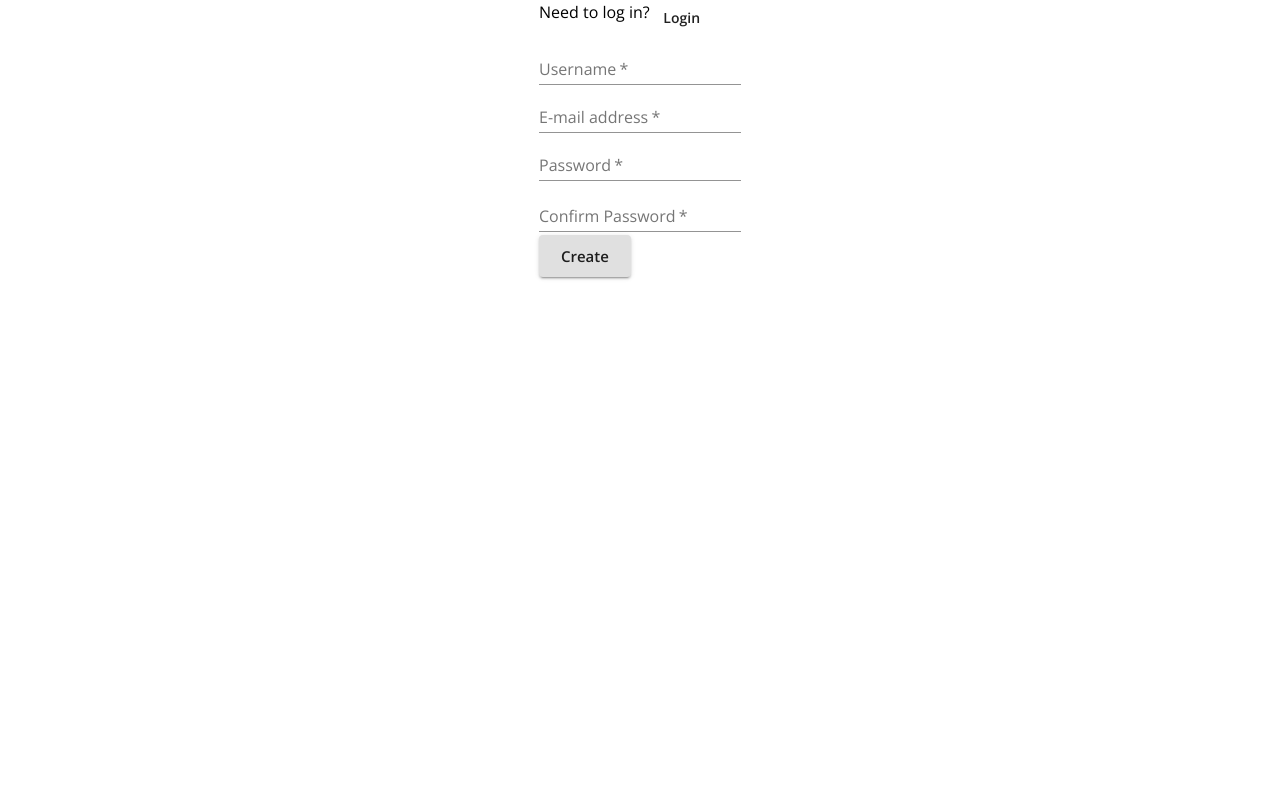
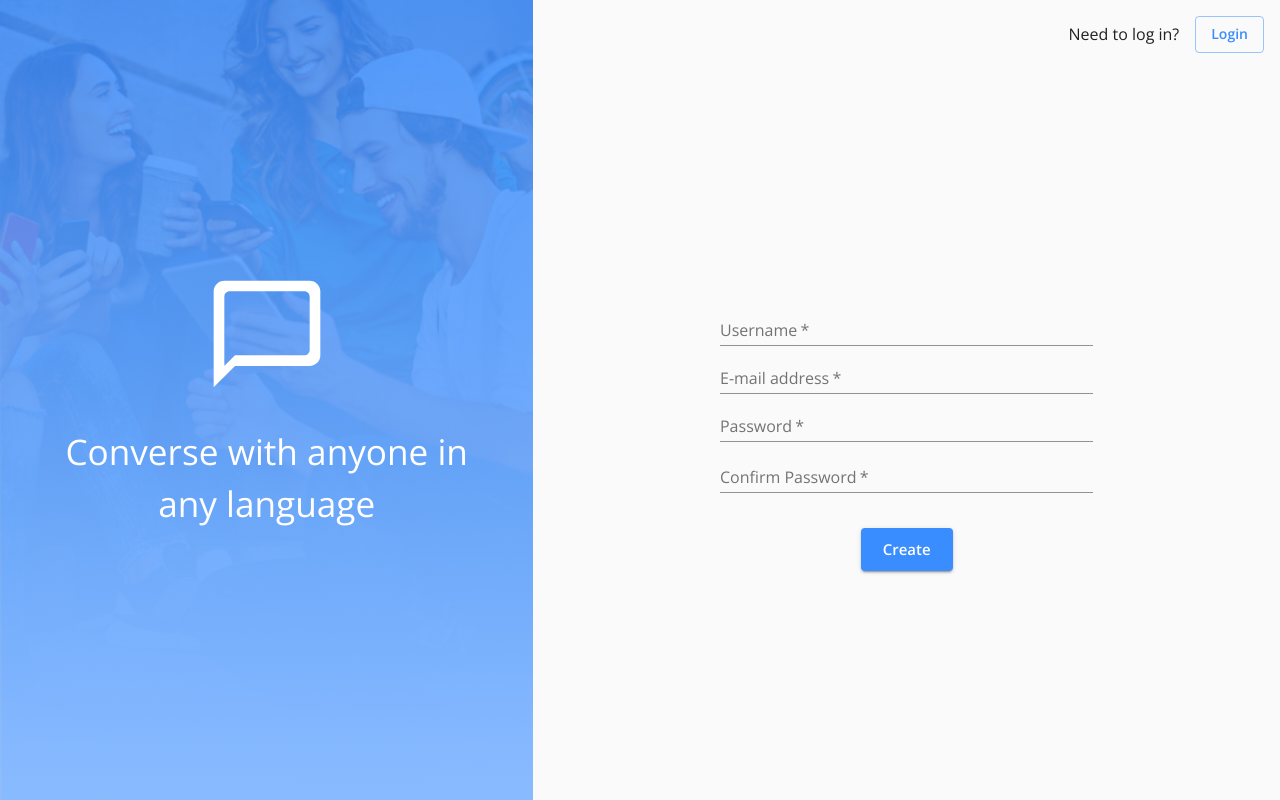
Before and after one commit to aein7/messenger-project, a React (Create React App) app in the folder client/: page / in a window 1280 px wide. Built offline with nearby package versions, Linux system fonts and the light colour scheme; no server answers.

Commit message:
Setup styling for registration page based on design spec; added assets folder for images

```diff
--- a/client/src/Signup.js
+++ b/client/src/Signup.js
@@ -9,13 +9,59 @@ import {
   FormControl,
   TextField,
   FormHelperText,
+  CssBaseline,
 } from "@material-ui/core";
+import ChatBubbleOutlineRoundedIcon from '@material-ui/icons/ChatBubbleOutlineRounded';
+import { makeStyles } from '@material-ui/core/styles';
+import bgImg from './assets/bg-img.png';
 import { register } from "./store/utils/thunkCreators";
 
-const Login = (props) => {
+
+const useStyles = makeStyles((theme) => ({
+  root: {
+    height: '100vh',
+  },
+  sideBanner: {
+    backgroundImage: `linear-gradient(rgb(58 141 255 / 85%), rgb(134 185 255 / 85%)), url(${bgImg})`,
+    backgroundRepeat: 'no-repeat',
+    backgroundSize: 'cover',
+    backgroundPosition: 'center',
+    minHeight: '100vh',
+  },
+  bannerText:{
+    color: 'white',
+    fontSize: '2.2rem',
+    margin: '0px 2rem 0px 2rem',
+  },
+  bannerIcon: {
+    color: 'white',
+    fontSize: '8rem',
+    alignSelf: 'center',
+    marginBottom: '5%',
+  },
+  signupForm:{
+    width: '100%',
+  },
+  formElem: {
+    width: '50%'
+  },
+  login: {
+    padding: '1rem',
+    '& p':{
+      margin: '0.4rem 1rem'
+    }
+  },
+  submitButton: {
+    marginTop: '2rem',
+  }
+
+}));
+
+const Signup = (props) => {
   const history = useHistory();
   const { user, register } = props;
   const [formErrorMessage, setFormErrorMessage] = useState({});
+  const classes = useStyles();
 
   const handleRegister = async (event) => {
     event.preventDefault();
@@ -37,16 +83,31 @@ const Login = (props) => {
   }
 
   return (
-    <Grid container justify="center">
-      <Box>
-        <Grid container item>
+    <Grid container component="main" className={classes.root}>
+      <CssBaseline />
+
+      {/* Side banner that should not show on small screens */}
+      <Box component={Grid}  item sm={4} md={5} display={{ xs: 'none', md: 'block' }}>
+        <Grid container className={classes.sideBanner}>
+          <Grid item container direction='column' justify='center' >
+            <ChatBubbleOutlineRoundedIcon align='center' className={classes.bannerIcon} />
+            <Typography align="center" className={classes.bannerText}>Converse with anyone in any language</Typography>
+          </Grid>
+        </Grid>
+      </Box>
+
+
+      <Grid container item direction='row' sm={12} md={7}>
+        <Grid container item justify='flex-end' alignItems='flex-start' className={classes.login}>
           <Typography>Need to log in?</Typography>
-          <Button onClick={() => history.push("/login")}>Login</Button>
+          <Button onClick={() => history.push("/login")} variant="outlined" color="primary">Login</Button>
         </Grid>
-        <form onSubmit={handleRegister}>
+
+        <Grid container item align='center' justify='center'>
+          <form onSubmit={handleRegister} className={classes.signupForm}>
             <Grid>
               <Grid>
-              <FormControl>
+                <FormControl className={classes.formElem}>
                   <TextField
                     aria-label="username"
                     label="Username"
@@ -57,7 +118,7 @@ const Login = (props) => {
                 </FormControl>
               </Grid>
               <Grid>
-              <FormControl>
+                <FormControl className={classes.formElem}>
                   <TextField
                     label="E-mail address"
                     aria-label="e-mail address"
@@ -68,7 +129,7 @@ const Login = (props) => {
                 </FormControl>
               </Grid>
               <Grid>
-              <FormControl error={!!formErrorMessage.confirmPassword}>
+                <FormControl className={classes.formElem} error={!!formErrorMessage.confirmPassword}>
                   <TextField
                     aria-label="password"
                     label="Password"
@@ -83,7 +144,7 @@ const Login = (props) => {
                 </FormControl>
               </Grid>
               <Grid>
-              <FormControl error={!!formErrorMessage.confirmPassword}>
+                <FormControl className={classes.formElem} error={!!formErrorMessage.confirmPassword}>
                   <TextField
                     label="Confirm Password"
                     aria-label="confirm password"
@@ -97,12 +158,13 @@ const Login = (props) => {
                   </FormHelperText>
                 </FormControl>
               </Grid>
-            <Button type="submit" variant="contained" size="large">
+              <Button type="submit" variant="contained" color="primary" size="large" className={classes.submitButton}>
                 Create
             </Button>
             </Grid>
           </form>
-      </Box>
+        </Grid>
+      </Grid>
     </Grid>
   );
 };
@@ -121,4 +183,4 @@ const mapDispatchToProps = (dispatch) => {
   };
 };
 
-export default connect(mapStateToProps, mapDispatchToProps)(Login);
+export default connect(mapStateToProps, mapDispatchToProps)(Signup);
```
Also changed, not shown: client/src/assets/bg-img.png (added). Lines whose indentation alone changed are shown as unchanged.
